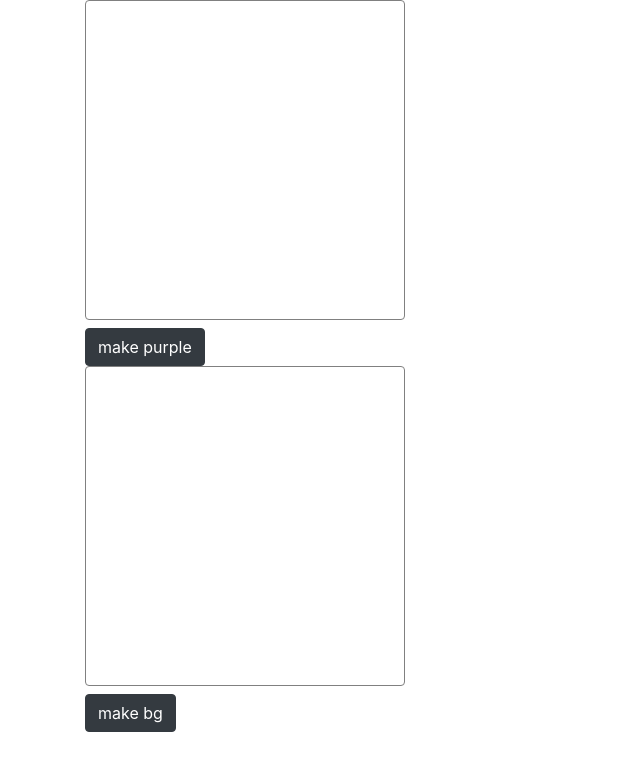
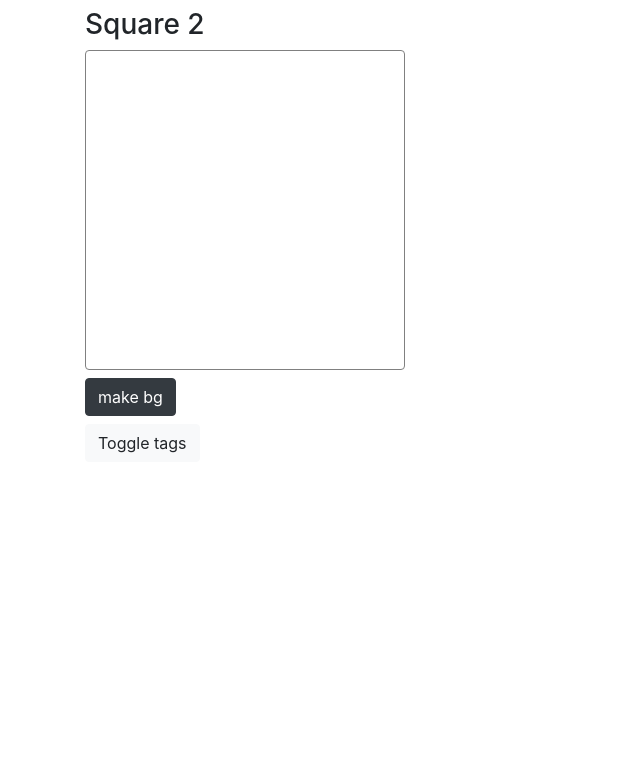
Before and after one commit to elder-wizard/angular-essentials, an Angular app in the folder basic-n1/: page / in a window 1280 px wide. Shown: the top 770 px of the page, without its empty margins (0-640 px from the left). Built offline with nearby package versions, Linux system fonts and the light colour scheme.

Commit message:
ngif, else

```diff
--- a/basic-n1/src/app/app.component.html
+++ b/basic-n1/src/app/app.component.html
@@ -1,7 +1,9 @@
-<div class="container">
+<div class="container d-flex mt-2">
 
+  <div *ngIf="toggleTag; else hideDiv" class="col-6 p-0">
     <!-- ngStyle directive -->
-  <div [ngStyle]="{
+    <h3>Square 1</h3>
+    <div  [ngStyle]="{
       'width': '25vw',
       'height': '25vw',
       'border': '1px solid gray',
@@ -10,9 +12,14 @@
       'background': toggleStyle ? 'purple' : 'white'
     }">
     </div>
+
     <button class="btn btn-dark mt-2" (click)="toggleStyle = !toggleStyle"  >{{toggleStyle ? 'make white' : 'make purple'}}</button>
+  </div>
 
-
+  <ng-template #hideDiv>
+    <div class="col-6 p-0">
+      <!-- ngStyle + ngClass directives -->
+      <h3>Square 2</h3>
       <div [ngStyle]="{
         'width': '25vw',
         'height': '25vw',
@@ -26,8 +33,13 @@
       </div>
 
       <button class="btn btn-dark mt-2" (click)="toggleClass = !toggleClass"  >{{toggleClass ? 'clean bg' : 'make bg' }}</button>
+    </div>
 
+  </ng-template>
+  <hr>
+</div>
+<div class="container mt-2">
 
-
+  <button (click)="toggleTag = !toggleTag" class="btn btn-light">Toggle tags</button>
 
 </div>
--- a/basic-n1/src/app/app.component.ts
+++ b/basic-n1/src/app/app.component.ts
@@ -8,8 +8,9 @@ import { Component } from '@angular/core';
 
 export class AppComponent {
 
-  toggleStyle = false;
-  toggleClass = false;
+  toggleStyle: boolean = false;
+  toggleClass: boolean = false;
+  toggleTag: boolean = false;
 
   constructor() {
     // setTimeout(() => {
```
Lines whose indentation alone changed are shown as unchanged.
